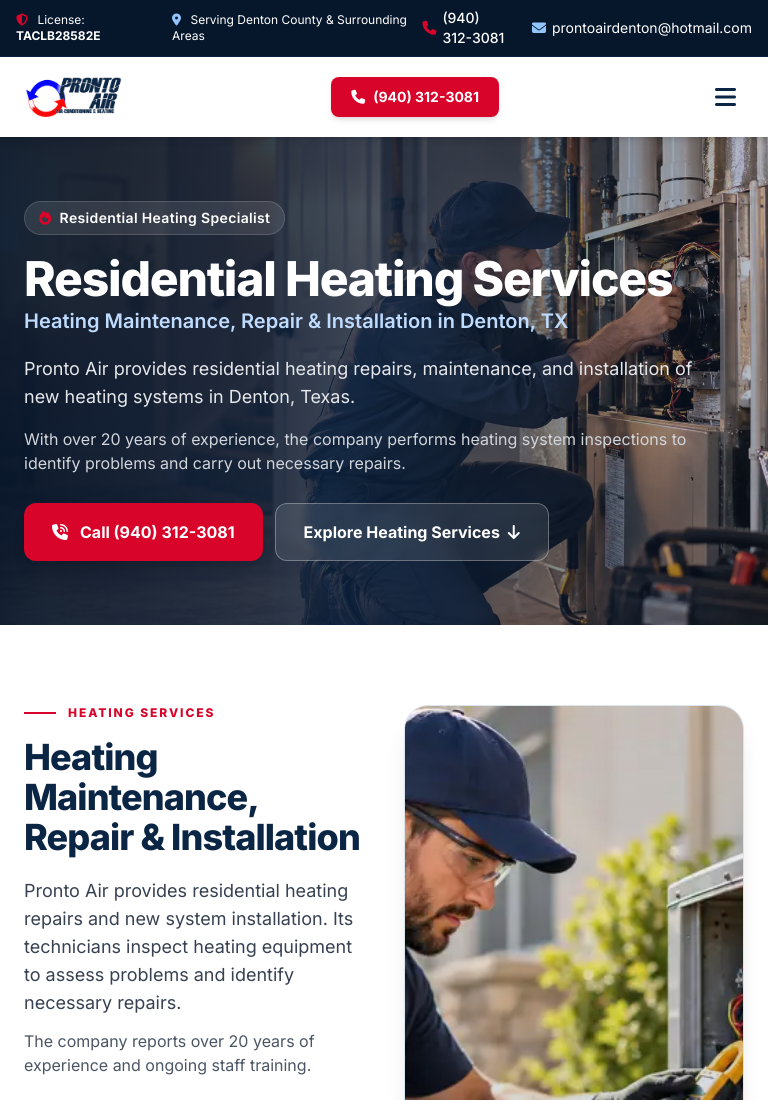
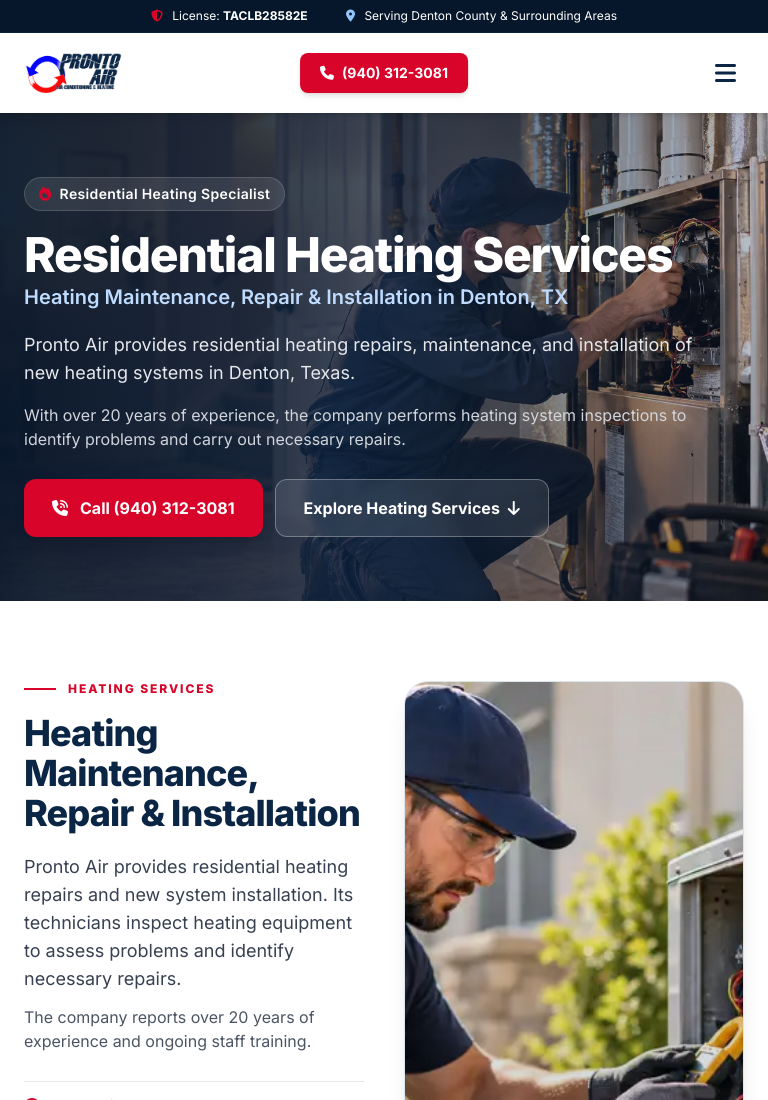
Before and after one commit to atrezzostudiosv-spec/pronto-air, a plain HTML site: page residential-heating.html in a window 768 px wide. Shown: the top 1100 px of the page. Drawn offline with nearby package versions, Linux system fonts and the light colour scheme.

Commit message:
Unify tablet utility bar and center header call CTA

```diff
--- a/residential-heating.html
+++ b/residential-heating.html
@@ -74,6 +74,32 @@
     </style>
 
 
+    <!-- Tablet only: avoid redundant contact links in the utility bar; center the existing header call button. -->
+    <style>
+        @media (min-width: 768px) and (max-width: 1023.98px) {
+            .pronto-site-utility > div {
+                justify-content: center;
+            }
+            .pronto-site-utility > div > div:first-child {
+                display: flex;
+                width: 100%;
+                align-items: center;
+                justify-content: center;
+                gap: clamp(1.5rem, 5vw, 4rem);
+            }
+            .pronto-site-utility > div > div:first-child > span:first-child {
+                white-space: nowrap;
+            }
+            .pronto-site-utility > div > div:last-child {
+                display: none;
+            }
+            .pronto-site-header .pronto-tablet-call {
+                position: absolute;
+                left: 50%;
+                transform: translateX(-50%);
+            }
+        }
+    </style>
 </head>
 
 <body class="bg-gray-50 text-gray-800 flex flex-col min-h-screen">
@@ -99,7 +125,7 @@
     <!-- MAIN HEADER / NAVIGATION -->
     <header class="pronto-site-header bg-white sticky top-0 z-50 shadow-md">
         <div class="max-w-7xl mx-auto px-4 sm:px-6 lg:px-8">
-            <div class="flex justify-between items-center h-20">
+            <div class="relative flex justify-between items-center h-20">
                 <!-- LOGO -->
                 <div class="flex-shrink-0 flex items-center">
                     <a href="index.html" class="text-left focus:outline-none" aria-label="Pronto Air Home">
@@ -120,7 +146,7 @@
                 </nav>
 
                 <!-- HEADER CALL CTA -->
-                <div class="hidden md:flex items-center">
+                <div class="pronto-tablet-call hidden md:flex items-center">
                     <a href="tel:+19403123081" class="bg-brandRed hover:bg-brandRed-hover text-white font-bold py-2.5 px-5 rounded-lg text-sm transition-all transform hover:-translate-y-0.5 shadow-md flex items-center gap-2">
                         <i class="fa-solid fa-phone" aria-hidden="true"></i>
                         <span>(940) 312-3081</span>
```
